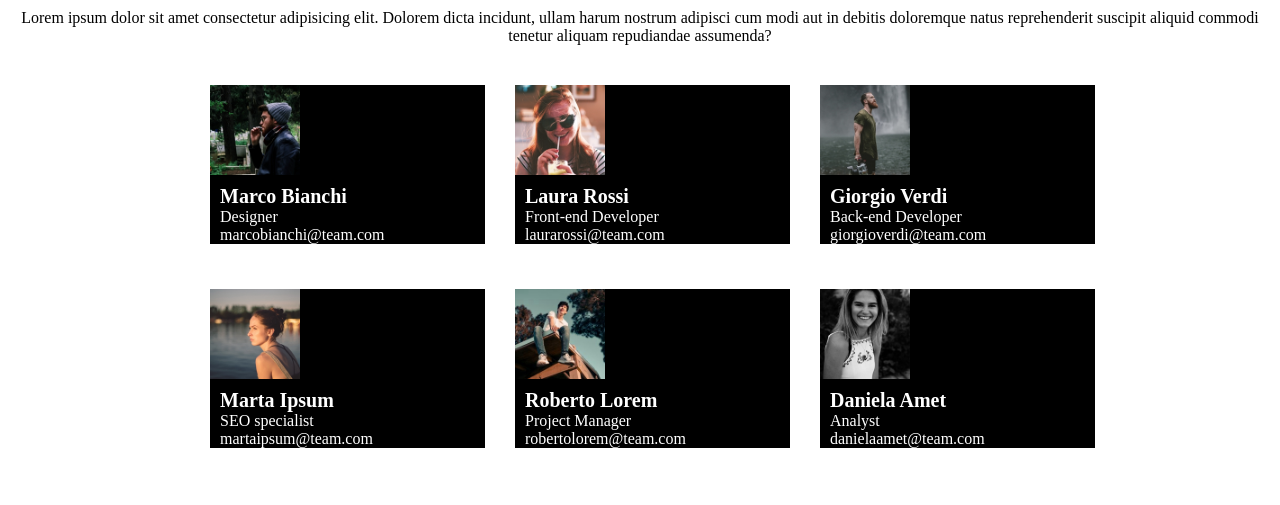
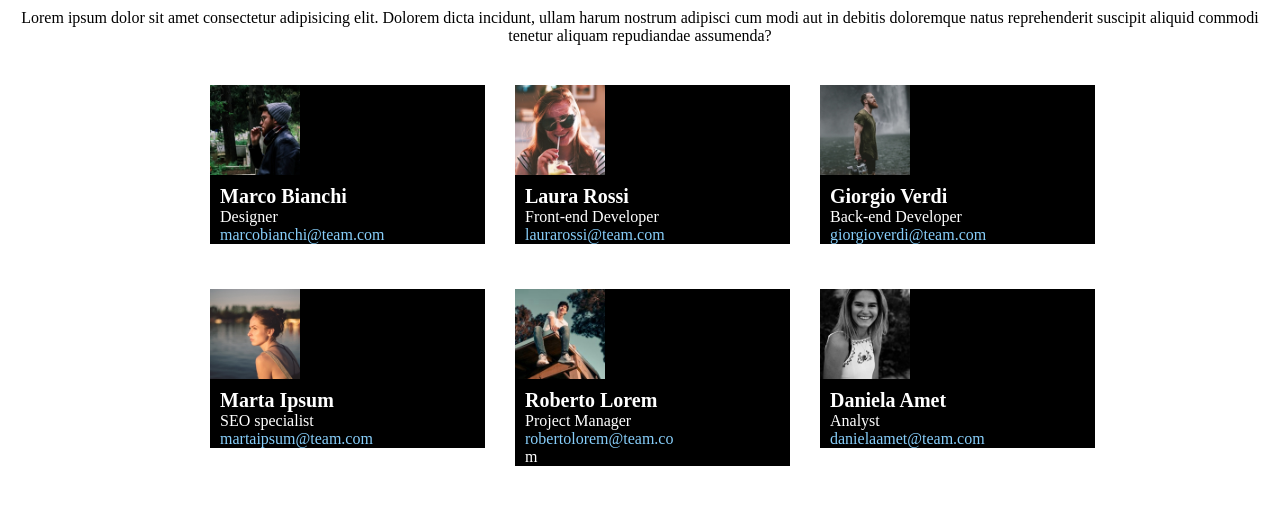
Before and after one commit to FraBif/html-css-float-cards, a plain HTML site: page index.html in a window 1280 px wide. Shown: the part 91-596 px from the top of the page. Drawn offline with Linux system fonts and the light colour scheme.

Commit message:
Fixed email color

```diff
--- a/css/style.css
+++ b/css/style.css
@@ -63,3 +63,7 @@ span{
     display: block;
     font-style: normal;
 }
+
+.mail{
+    color: lightskyblue;
+}
--- a/index.html
+++ b/index.html
@@ -31,7 +31,7 @@
                    </span>
                    Designer
                    <br>
-                   marcobianchi@team.com
+                 <div class="mail"> marcobianchi@team.com</div>
                 </div>
             </div>
             <div class="clearfix float-left box">
@@ -44,7 +44,7 @@
                    </span>
                    Front-end Developer
                    <br>
-                   laurarossi@team.com
+                 <div class="mail"> laurarossi@team.com</div>
                 </div>
             </div>
             <div class="clearfix float-left box">
@@ -57,7 +57,7 @@
                    </span>
                     Back-end Developer
                    <br>
-                   giorgioverdi@team.com
+                  <div class="mail">giorgioverdi@team.com</div>
                 </div>
             </div>
             <div class="clearfix float-left box">
@@ -70,7 +70,7 @@
                    </span>
                    SEO specialist
                    <br>
-                   martaipsum@team.com
+                 <div class="mail">martaipsum@team.com</div>
                 </div>
             </div>
             <div class="clearfix float-left box">
@@ -83,7 +83,7 @@
                    </span>
                    Project Manager
                    <br>
-                   robertolorem@team.com
+                  <div class="mail"> robertolorem@team.co</div>m
                 </div>
             </div>
             <div class="clearfix float-left box">
@@ -96,7 +96,7 @@
                    </span>
                    Analyst
                    <br>
-                   danielaamet@team.com
+                  <div class="mail">danielaamet@team.com</div>
                 </div>
             </div>
             </div>
```
